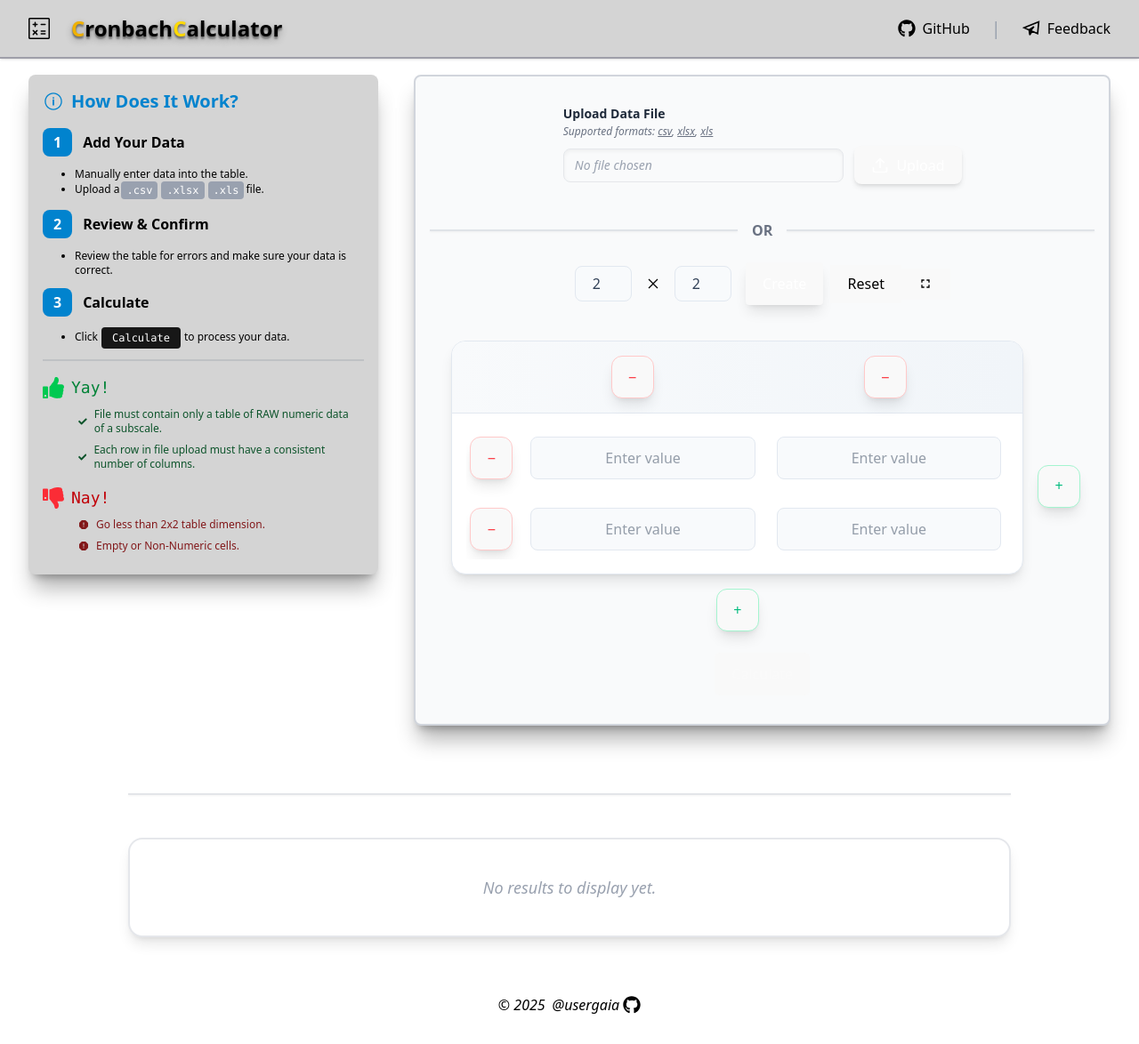
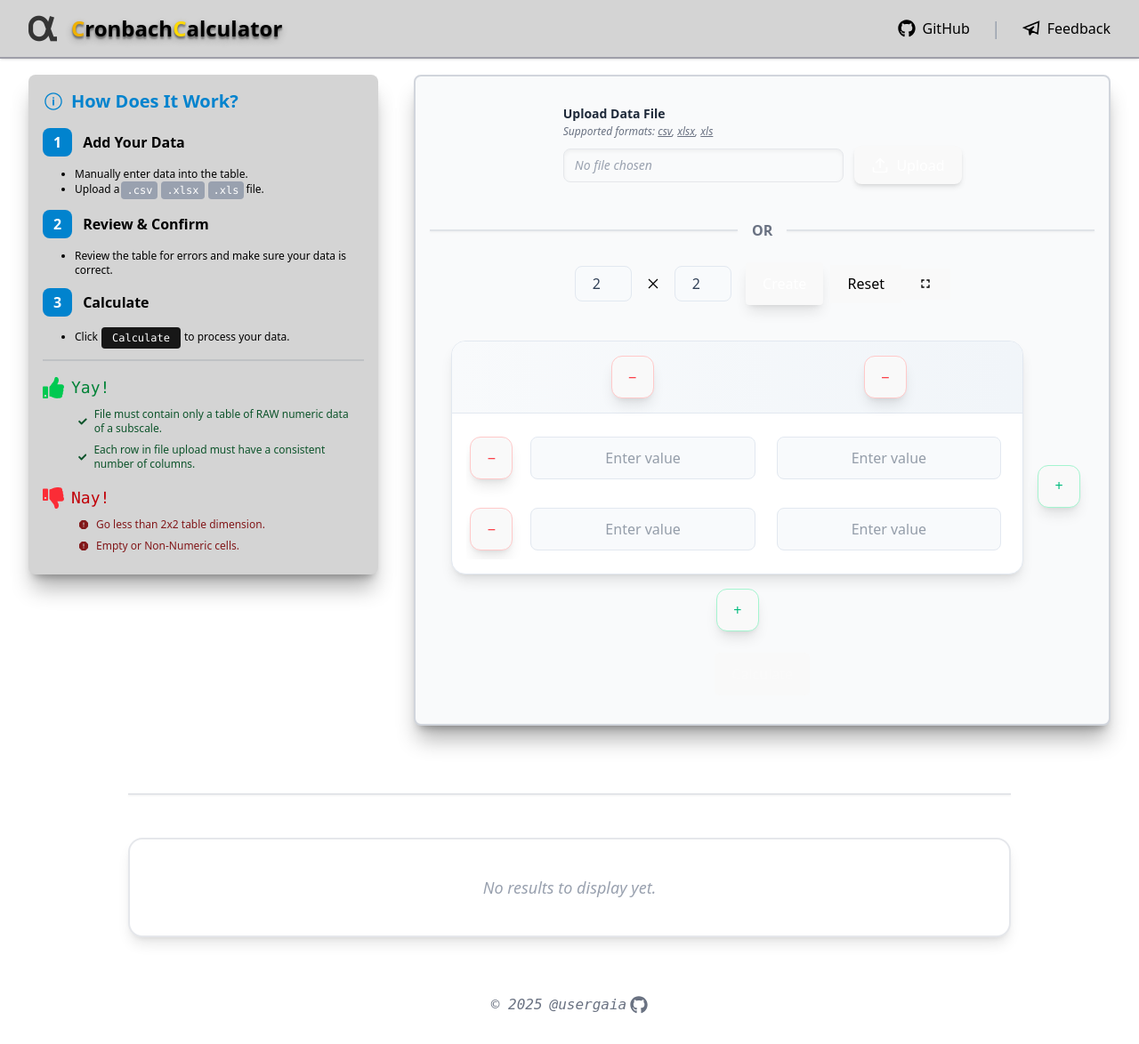
Before and after one commit to usergaia/cronbach-calc, a React (Vite) app: page / in a window 1280 px wide. Shown: the whole page at 89% size. Built offline with nearby package versions, Linux system fonts and the light colour scheme.

Commit message:
Update: change logo, icon and some styles

```diff
--- a/src/components/footer.jsx
+++ b/src/components/footer.jsx
@@ -1,10 +1,10 @@
-import { FaGithub } from "react-icons/fa";
+import { FaGithub } from 'react-icons/fa';
 
 export const Footer = () => {
   return (
     <footer className="mt-16 w-full text-white">
       <div className="container mx-auto text-center text-black">
-        <div className="flex items-center justify-center space-x-2">
+        <div className="mono flex items-center justify-center space-x-2 text-gray-500">
           <i>&copy; {new Date().getFullYear()} </i>
           <i>
             <a
@@ -13,8 +13,10 @@ export const Footer = () => {
               rel="noopener noreferrer"
               className="flex items-center space-x-1"
             >
-              <span>@usergaia</span>
-              <FaGithub className="h-5 w-5" />
+              <div className="flex items-center space-x-1 hover:text-blue-700">
+                <span>@usergaia</span>
+                <FaGithub className="h-5 w-5" />
+              </div>
             </a>
           </i>
         </div>
--- a/src/components/nav.jsx
+++ b/src/components/nav.jsx
@@ -1,14 +1,15 @@
-import { SlCalculator } from "react-icons/sl";
-import { FaGithub } from "react-icons/fa";
-import { GrSend } from "react-icons/gr";
+// import { SlCalculator } from "react-icons/sl";
+import { FaGithub } from 'react-icons/fa';
+import { GrSend } from 'react-icons/gr';
+import logo from '../assets/icon.png';
 
 export const NavBar = () => {
   return (
     <nav className="navbar shadow-base-300/20 fixed top-0 left-0 z-50 m-0 w-full rounded-none border-b-2 border-zinc-400 bg-neutral-300 px-8 py-4 shadow-sm">
       <div className="flex w-full items-center">
         <div className="flex flex-row items-center gap-3">
-          <SlCalculator className="text-2xl text-black" />
-          <span className="ml-3 text-2xl font-bold whitespace-nowrap text-black text-shadow-lg/30">
+          <img src={logo} alt="logo" className="h-8 w-8 opacity-75" />
+          <span className="ml-1 text-2xl font-bold whitespace-nowrap text-black text-shadow-lg/30">
             <span className="text-yellow-500">C</span>ronbach
             <span className="text-[#ffda03]">C</span>alculator
           </span>
--- a/src/styles/App.css
+++ b/src/styles/App.css
@@ -33,6 +33,11 @@
   }
 }
 
+.mono {
+  /* color: red; */
+  font-family: 'monospace', monospace;
+}
+
 .card {
   padding: 2em;
 }
```
Also changed, not shown: public/logo.png, src/assets/icon.png (added).
